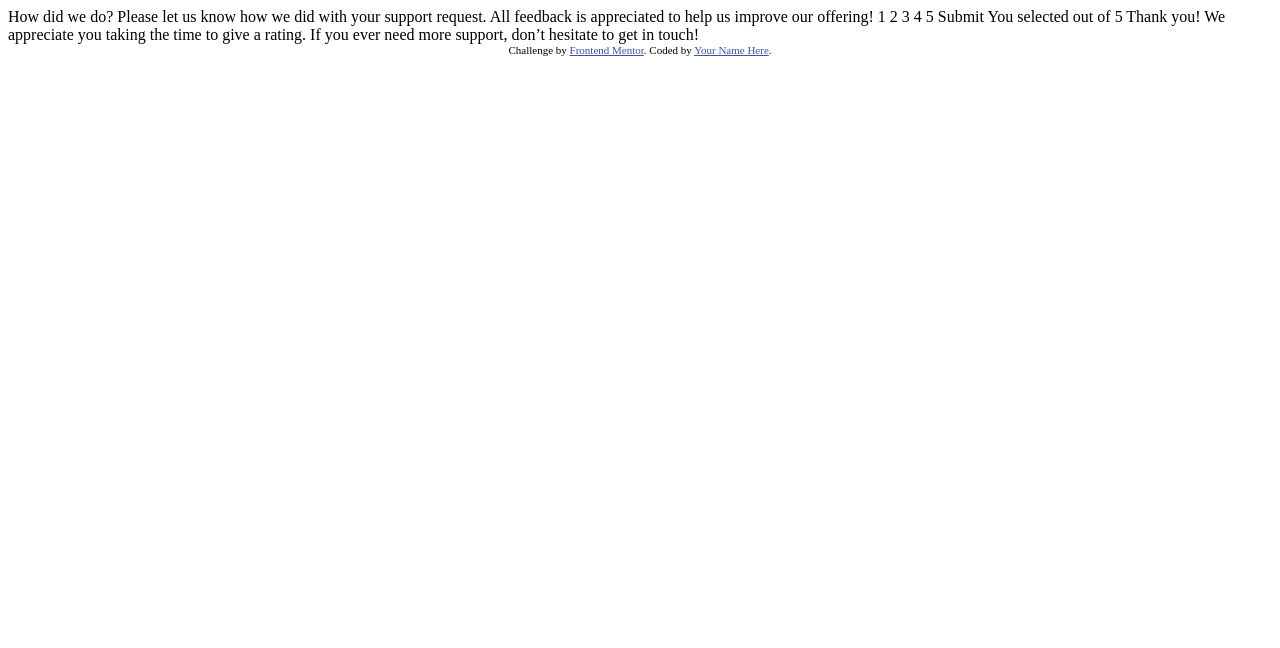
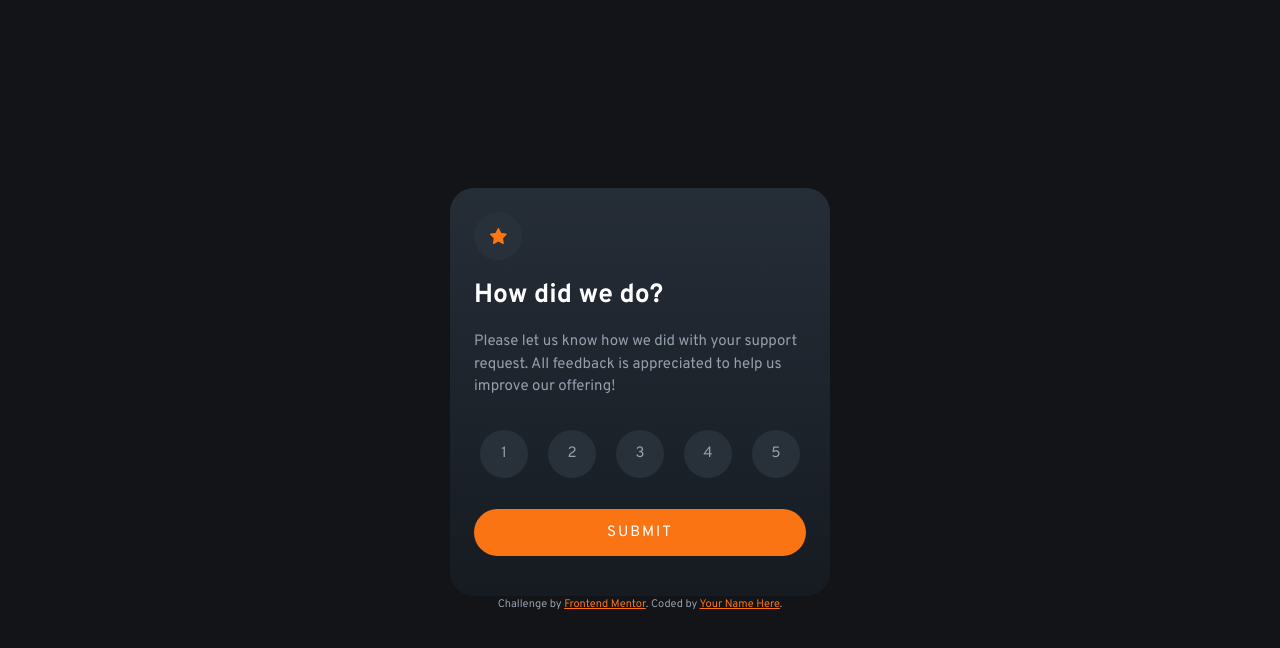
Before and after one commit to ania221B/interactive-rating-component, a plain HTML site: page index.html in a window 1280 px wide. Drawn offline with Linux system fonts and the light colour scheme.

Commit message:
HTML+styling+js added

```diff
--- /dev/null
+++ b/css/reset.css
@@ -0,0 +1,86 @@
+/* Sets box sizing rules */
+*,
+*::before,
+*::after {
+  box-sizing: border-box;
+}
+
+/* Removes default margin */
+body,
+h1,
+h2,
+h3,
+h4,
+p,
+figure,
+blockquote,
+dl,
+dd {
+  margin: 0;
+}
+
+/* Removes unnecessary space caused by line height*/
+
+h1,
+h2,
+h3,
+h4 {
+  line-height: 1.5;
+}
+
+/* Removes default list styling from ul and ol elements with a class */
+ul[role="list"],
+ol[role="list"] {
+  list-style: none;
+  margin-inline: 0;
+  padding-inline: 0;
+}
+
+/* Sets core root defaults */
+html:focus-within {
+  scroll-behavior: smooth;
+}
+
+/* Sets core body defaults */
+body {
+  min-height: 100vh;
+  text-rendering: optimizeSpeed;
+  line-height: 1.5;
+}
+
+/* Gives default styles to a elements that don't have a class */
+a:not([class]) {
+  text-decoration-skip-ink: auto;
+}
+
+/* Makea images easier to work with */
+img,
+picture {
+  max-width: 100%;
+  display: block;
+  object-fit: cover;
+}
+
+/* Inherits fonts for inputs and buttons */
+input,
+button,
+textarea,
+select {
+  font: inherit;
+}
+
+/* Removes all animations, transitions and smooth scroll for people that prefer not to see them */
+@media (prefers-reduced-motion: reduce) {
+  html:focus-within {
+   scroll-behavior: auto;
+  }
+
+  *,
+  *::before,
+  *::after {
+    animation-duration: 0.01ms !important;
+    animation-iteration-count: 1 !important;
+    transition-duration: 0.01ms !important;
+    scroll-behavior: auto !important;
+  }
+}
--- /dev/null
+++ b/css/styles.css
@@ -0,0 +1,180 @@
+/* ===== CUSTOM PROPERTIES ===== */
+
+:root {
+   --clr-primary-400: hsl(25, 97%, 53%);
+
+   --clr-neutral-100: hsl(0, 0%, 100%);
+   --clr-neutral-200: hsl(217, 12%, 63%);
+   --clr-neutral-400: hsl(216, 12%, 54%);
+   --clr-neutral-600: hsl(212, 18%, 19%);
+   --clr-neutral-700: hsl(213, 19%, 18%);
+   --clr-neutral-800: hsl(215, 21%, 11%);
+   --clr-neutral-900: hsl(216, 12%, 8%);
+
+   --ff-primary: 'Overpass', sans-serif;
+   --fs-400: 0.9375rem;
+   --fs-700: 1.65rem;
+   --fw-400: 400;
+   --fw-700: 700;
+}
+
+/* ===== GENERAL STYLES ===== */
+
+body {
+    font-family: var(--ff-primary);
+    font-size: var(--fs-400);
+    font-weight: var(--fw-400);
+    color: var(--clr-neutral-200);
+    background-color: var(--clr-neutral-900);
+
+    display: flex;
+    flex-direction: column;
+    align-items: center;
+    justify-content: center;
+}
+
+.text-center {
+    text-align: center;
+}
+
+.content-center {
+    margin-inline: auto;
+}
+
+.padding-block-16 {
+    padding-block: 1rem;
+}
+
+/* ===== BUTTONS ===== */
+
+button, .btn {
+    border: none;
+    background: none;
+    cursor: pointer;
+    line-height: 1;
+
+    position: relative;
+    z-index: 1;
+}
+
+.btn::before {
+    content: "";
+    width: 100%;
+    height: 100%;
+    border-radius: inherit;
+
+    position: absolute;
+    inset: 0;
+
+    z-index: -1;
+    opacity: 0;
+    transition: opacity 300ms ease-in-out;
+}
+
+.btn[data-type="primary"] {
+    text-transform: uppercase;
+    letter-spacing: 0.125rem;
+    color: var(--clr-neutral-100);
+    background-color: var(--clr-primary-400);
+    padding-block: 1rem;
+    border-radius: 1.5rem;
+    position: relative;
+    z-index: 1;
+}
+
+.btn[data-type="secondary"],
+.deco {
+    display: grid;
+    place-items: center;
+    background-color: var(--clr-neutral-600);
+    width: 3rem;
+    height: 3rem;
+    border-radius: 50%;
+}
+
+.btn[data-type="primary"]::before {
+    background-color: var(--clr-neutral-100);
+}
+
+.btn[data-type="secondary"]::before {
+    background-color: var(--clr-neutral-400);
+}
+
+.btn[data-type="primary"]:hover,
+.btn[data-type="primary"]:focus {
+    color: var(--clr-primary-400);
+}
+
+.btn[data-type="secondary"]:hover,
+.btn[data-type="secondary"]:focus {
+    color: var(--clr-neutral-100);
+}
+
+.btn[data-type="primary"]:hover::before,
+.btn[data-type="primary"]:focus::before,
+.btn[data-type="secondary"]:hover::before,
+.btn[data-type="secondary"]:focus::before {
+    opacity: 1;
+}
+
+.btn[data-type="secondary"].is-selected {
+    background-color: var(--clr-primary-400);
+    color: var(--clr-neutral-100);
+}
+
+.btn[data-type="secondary"].is-selected::before {
+    background-color: var(--clr-primary-400);
+}
+
+/* ===== CARD ===== */
+
+.card {
+    width: 95%;
+    max-width: 25rem;
+    margin-inline: auto;
+
+    padding: 1.5rem;
+    border-radius: 1.5rem;
+    background-image: linear-gradient(to bottom, var(--clr-neutral-700), var(--clr-neutral-800));
+}
+
+.card__content {
+    display: flex;
+    flex-direction: column;
+    gap: 1rem;
+}
+
+.title {
+    font-size: var(--fs-700);
+    font-weight: var(--fw-700);
+    color: var(--clr-neutral-100);
+}
+
+.rating-scale {
+    display: flex;
+    justify-content: center;
+    gap: 1.25rem;
+}
+
+.rating-info {
+    align-self: center;
+    font-size: var(--fs-400);
+    color: var(--clr-primary-400);
+    background-color: var(--clr-neutral-600);
+    padding: 0.25rem 1rem;
+    border-radius: 1.5rem;
+}
+
+.error {
+    font-weight: var(--fw-700);
+    color: var(--clr-primary-400);
+}
+
+
+.attribution {
+    font-size: 11px;
+    text-align: center;
+  }
+  .attribution a {
+    color: var(--clr-primary-400);
+  }
--- a/index.html
+++ b/index.html
@@ -1,49 +1,85 @@
 <!DOCTYPE html>
 <html lang="en">
   <head>
-  <meta charset="UTF-8">
-  <meta name="viewport" content="width=device-width, initial-scale=1.0"> <!-- displays site properly based on user's device -->
+    <meta charset="UTF-8" />
+    <meta name="viewport" content="width=device-width, initial-scale=1.0" />
+    <!-- displays site properly based on user's device -->
 
-  <link rel="icon" type="image/png" sizes="32x32" href="./images/favicon-32x32.png">
+    <link rel="preconnect" href="https://fonts.googleapis.com" />
+    <link rel="preconnect" href="https://fonts.gstatic.com" crossorigin />
+    <link
+      href="https://fonts.googleapis.com/css2?family=Overpass:wght@400;700&display=swap"
+      rel="stylesheet"
+    />
+
+    <link rel="stylesheet" href="css/reset.css" />
+    <link rel="stylesheet" href="css/styles.css" />
+
+    <link
+      rel="icon"
+      type="image/png"
+      sizes="32x32"
+      href="./images/favicon-32x32.png"
+    />
 
     <title>Frontend Mentor | Interactive rating component</title>
 
-  <!-- Feel free to remove these styles or customise in your own stylesheet 👍 -->
-  <style>
-    .attribution { font-size: 11px; text-align: center; }
-    .attribution a { color: hsl(228, 45%, 44%); }
-  </style>
+    <script src="js/script.js" defer></script>
   </head>
   <body>
-
+    <main>
       <!-- Rating state start -->
-
-  How did we do?
-
-  Please let us know how we did with your support request. All feedback is appreciated
-  to help us improve our offering!
-
-  1 2 3 4 5
-
-  Submit
-
+      <div class="card flow">
+        <div class="card__content">
+          <div class="deco">
+            <svg width="17" height="16" xmlns="http://www.w3.org/2000/svg">
+              <path
+                d="m9.067.43 1.99 4.031c.112.228.33.386.58.422l4.45.647a.772.772 0 0 1 .427 1.316l-3.22 3.138a.773.773 0 0 0-.222.683l.76 4.431a.772.772 0 0 1-1.12.813l-3.98-2.092a.773.773 0 0 0-.718 0l-3.98 2.092a.772.772 0 0 1-1.119-.813l.76-4.431a.77.77 0 0 0-.222-.683L.233 6.846A.772.772 0 0 1 .661 5.53l4.449-.647a.772.772 0 0 0 .58-.422L7.68.43a.774.774 0 0 1 1.387 0Z"
+                fill="#FC7614"
+              />
+            </svg>
+          </div>
+          <h2 class="title">How did we do?</h2>
+          <p>
+            Please let us know how we did with your support request. All
+            feedback is appreciated to help us improve our offering!
+          </p>
+          <ul class="rating-scale" role="list">
+            <li class="btn" data-type="secondary">1</li>
+            <li class="btn" data-type="secondary">2</li>
+            <li class="btn" data-type="secondary">3</li>
+            <li class="btn" data-type="secondary">4</li>
+            <li class="btn" data-type="secondary">5</li>
+          </ul>
+          <button type="submit" class="btn" data-type="primary">Submit</button>
+          <div class="error text-center"></div>
+        </div>
+      </div>
       <!-- Rating state end -->
+      <div class="attribution">
+        Challenge by
+        <a href="https://www.frontendmentor.io?ref=challenge" target="_blank"
+          >Frontend Mentor</a
+        >. Coded by <a href="#">Your Name Here</a>.
+      </div>
+    </main>
 
     <!-- Thank you state start -->
 
-  You selected <!-- Add rating here --> out of 5
-
-  Thank you!
-
-  We appreciate you taking the time to give a rating. If you ever need more support,
-  don’t hesitate to get in touch!
+    <template>
+      <div class="card__content padding-block-16 text-center">
+        <div class="card__image content-center">
+          <img src="images/illustration-thank-you.svg" alt="" />
+        </div>
+        <h2 class="rating-info"></h2>
+        <p class="title">Thank you!</p>
+        <p>
+          We appreciate you taking the time to give a rating. If you ever need
+          more support, don’t hesitate to get in touch!
+        </p>
+      </div>
+    </template>
 
     <!-- Thank you state end -->
-
-
-  <div class="attribution">
-    Challenge by <a href="https://www.frontendmentor.io?ref=challenge" target="_blank">Frontend Mentor</a>.
-    Coded by <a href="#">Your Name Here</a>.
-  </div>
   </body>
 </html>
--- /dev/null
+++ b/js/script.js
@@ -0,0 +1,36 @@
+const card = document.querySelector('.card')
+const template = document.querySelector('template')
+const ratingList = card.querySelector('.rating-scale')
+let rates = [...ratingList.children]
+const submitBtn = card.querySelector('button[type="submit"]')
+
+ratingList.addEventListener('click', e => {
+  if (!e.target.closest('.btn[data-type="secondary"]')) return
+
+  rates.forEach(rate => {
+    rate.classList.remove('is-selected')
+  })
+
+  const selectedRate = e.target
+  selectedRate.classList.add('is-selected')
+})
+
+submitBtn.addEventListener('click', e => {
+  e.preventDefault()
+
+  rates = [...ratingList.children]
+  const userRateIndex = rates.findIndex(rate => rate.classList.contains('is-selected'))
+  console.log(userRateIndex)
+  if (userRateIndex === -1) {
+    const error = card.querySelector('.error')
+    error.textContent = 'Please select your rating first. Thank you!'
+  } else {
+    const templateClone = template.content.cloneNode(true)
+    const ratingInfo = templateClone.querySelector('.rating-info')
+    ratingInfo.textContent = `You selected ${userRateIndex + 1} out of 5`
+
+    const cardCurrentContent = card.firstElementChild
+
+    card.replaceChild(templateClone, cardCurrentContent)
+  }
+})
```
Lines whose indentation alone changed are shown as unchanged.
